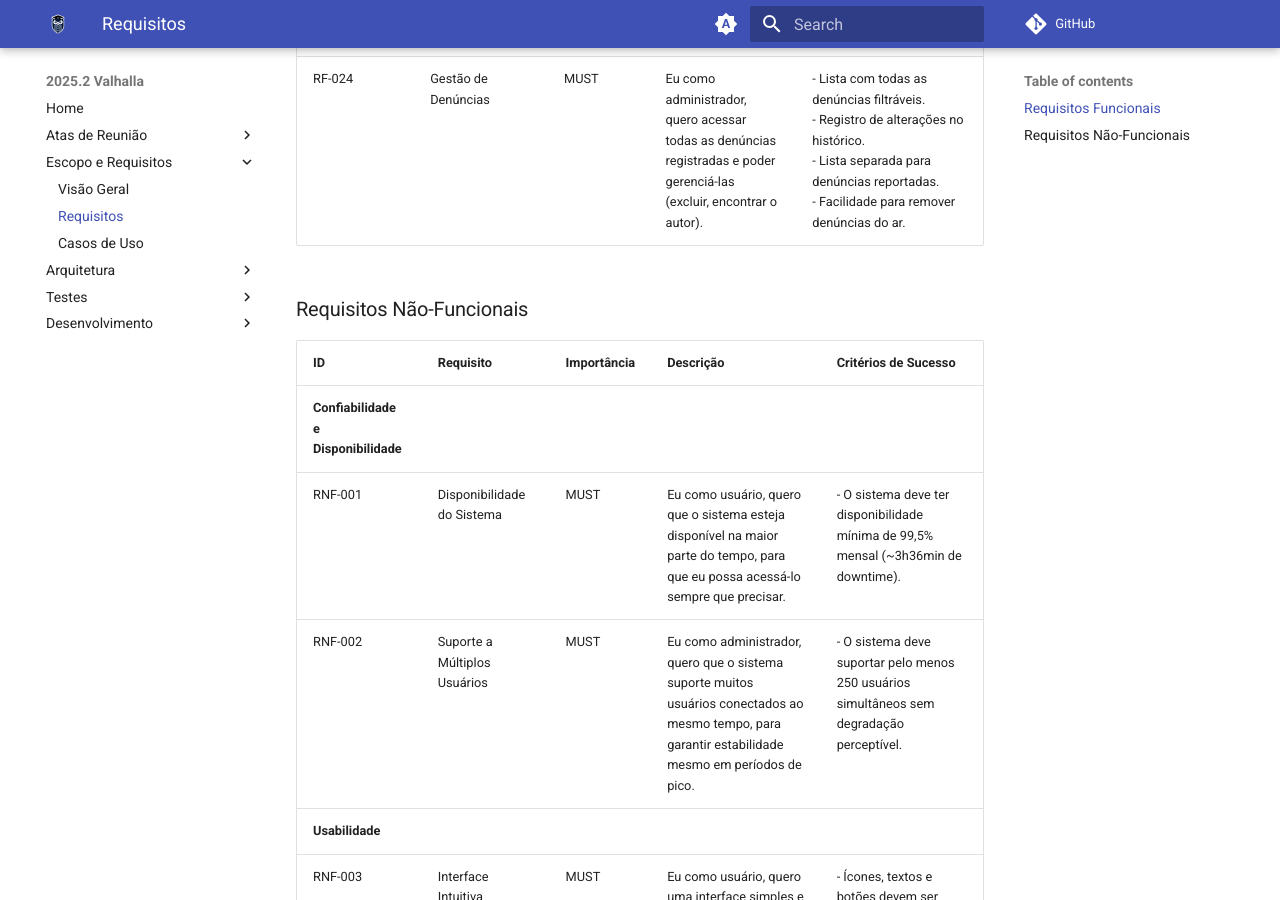
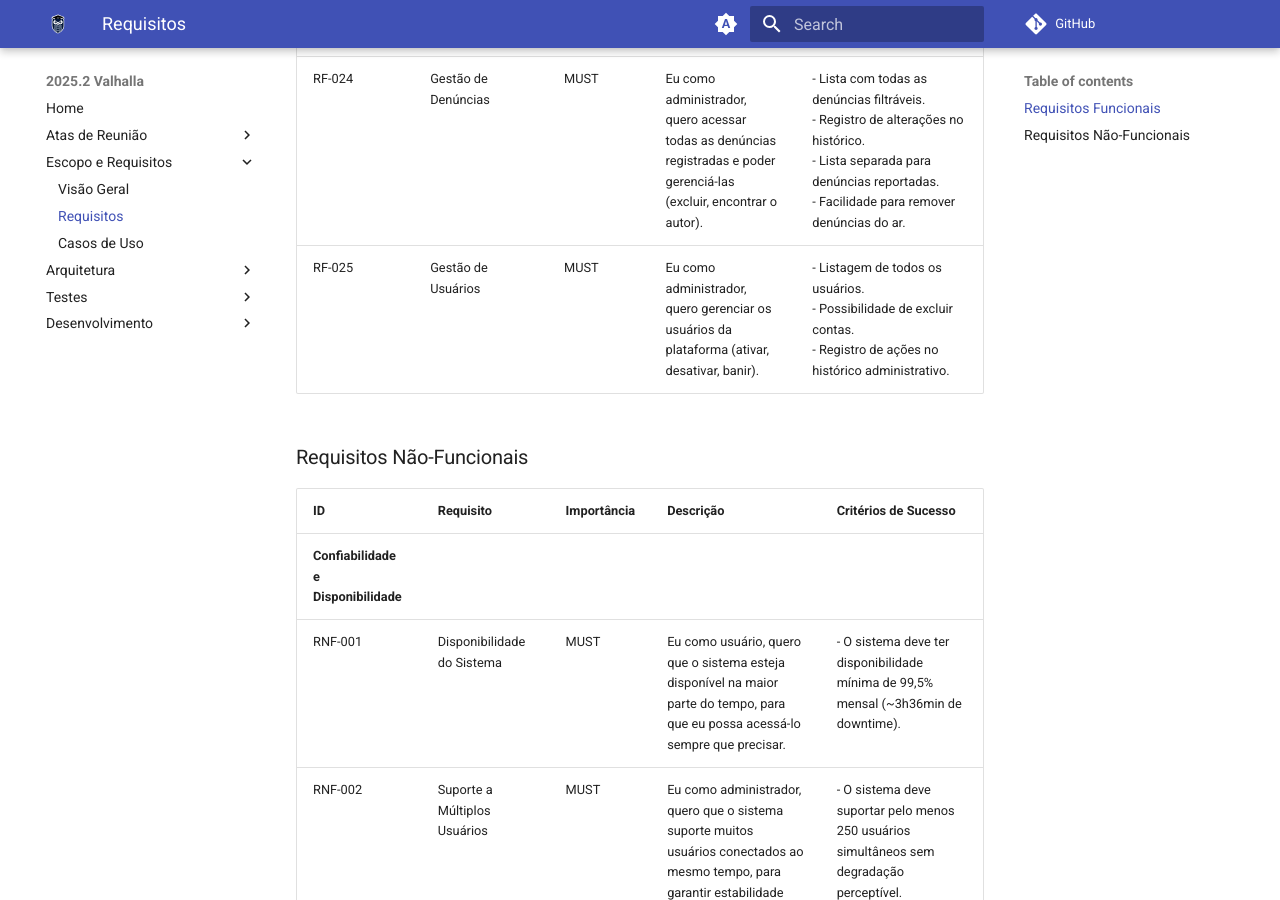
Before and after one commit to fga-eps-mds/2025.2-Valhalla-Docs, an MkDocs documentation site: the page built from docs/escopo-requisitos/Requisitos.md, in a window 1280 px wide and 900 px high, scrolled down 5746 px. Built offline with MkDocs 1.6.1 and Material for MkDocs 9.7.7, drawn with Linux system fonts in a browser that asks for light colours; comment, search, counter and statistics services are not loaded.

Commit message:
doc - preenche RF 025 de Administração
Co-authored-by: Pwdrinho <Pwdrinho@users.noreply.github.com>

```diff
--- a/docs/escopo-requisitos/Requisitos.md
+++ b/docs/escopo-requisitos/Requisitos.md
@@ -36,6 +36,7 @@ Esta tabela lista todos os requisitos do projeto, sua prioridade e descrição d
 | RF-023 | Sistema de Reações | SHOULD | Eu como usuário que leu uma denúncia, quero reagir com apoio para expressar minha opinião sem precisar escrever um comentário. | - O sistema deve permitir pelo menos a reação “Apoiar”.<br>- O número total de reações deve ser atualizado em tempo real.<br>- Cada usuário só pode reagir uma vez por denúncia. |
 | **Administração** | | | | |
 | RF-024 | Gestão de Denúncias | MUST | Eu como administrador, quero acessar todas as denúncias registradas e poder gerenciá-las (excluir, encontrar o autor). | - Lista com todas as denúncias filtráveis.<br>- Registro de alterações no histórico.<br>- Lista separada para denúncias reportadas.<br>- Facilidade para remover denúncias do ar. |
+| RF-025 | Gestão de Usuários | MUST | Eu como administrador, quero gerenciar os usuários da plataforma (ativar, desativar, banir). | - Listagem de todos os usuários.<br>- Possibilidade de excluir contas.<br>- Registro de ações no histórico administrativo. |
 
 
 ### Requisitos Não-Funcionais
```
